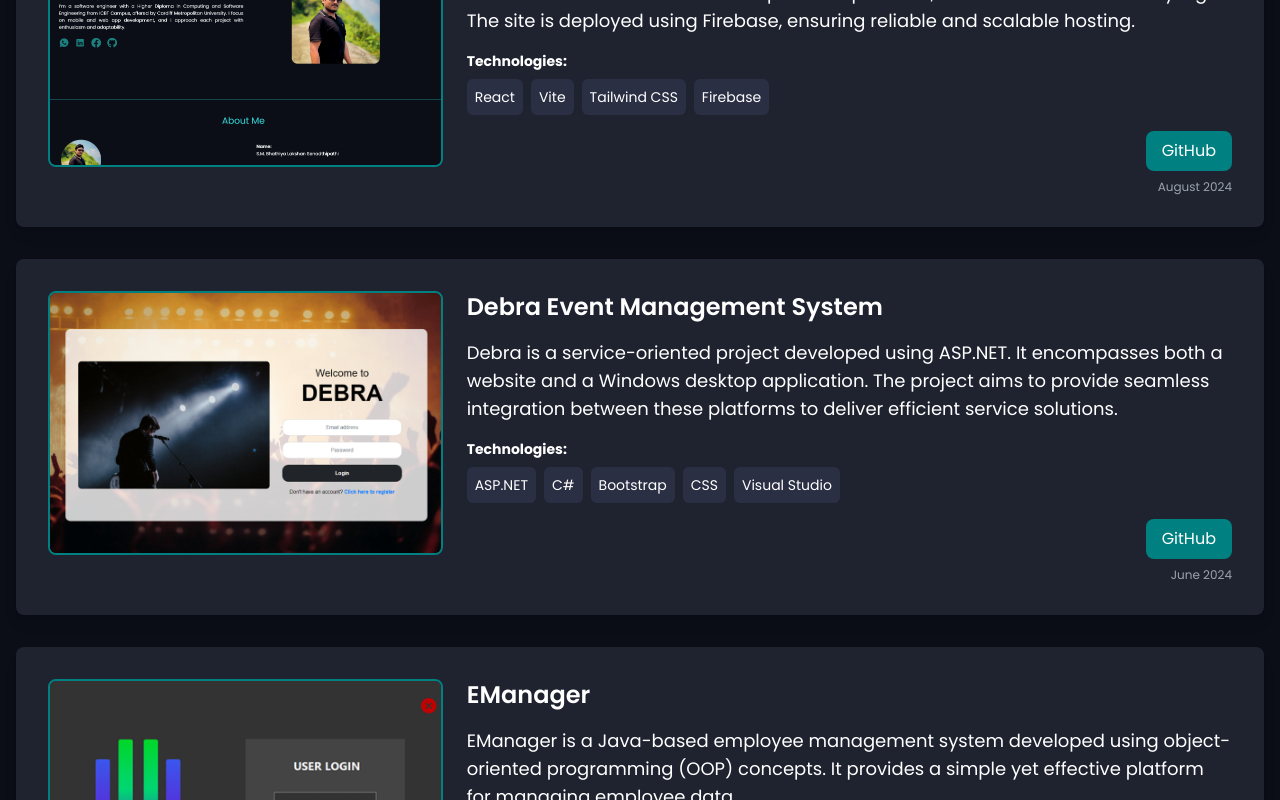
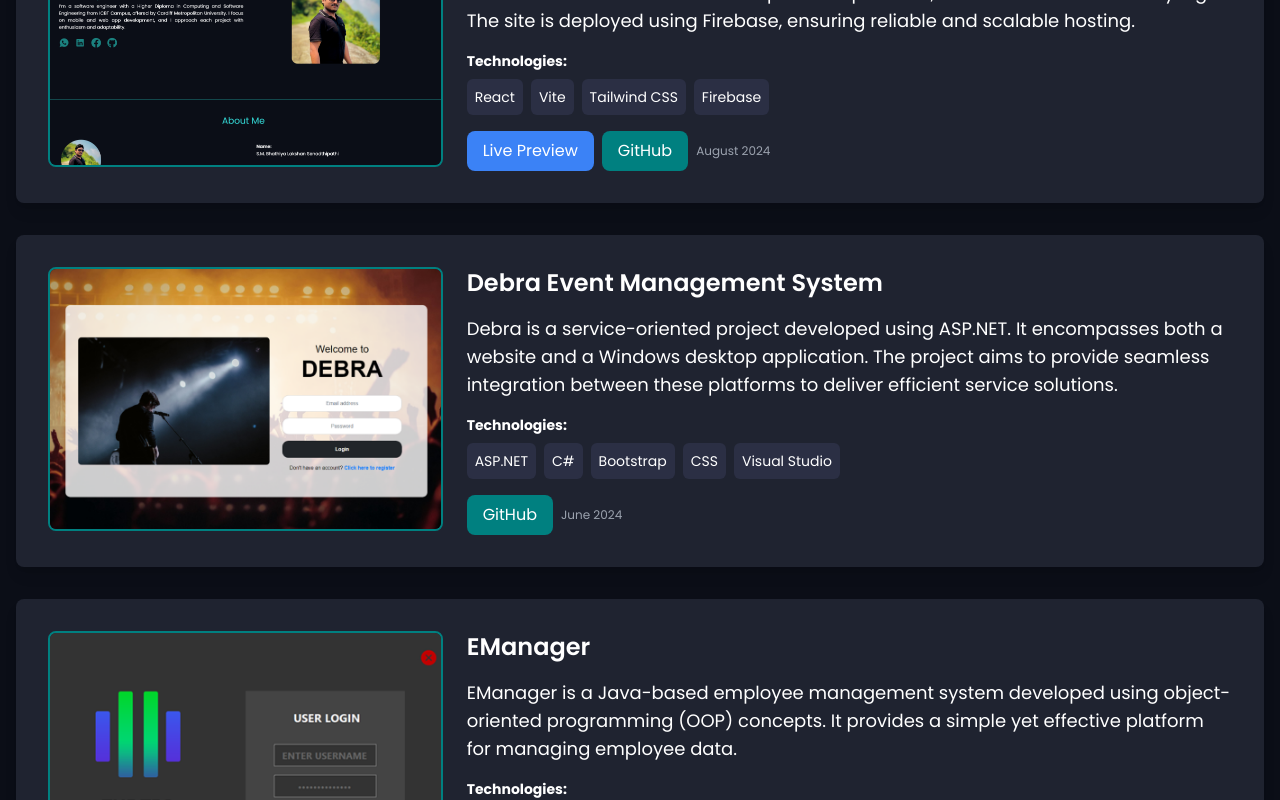
Before and after one commit to smbhathiya/portfolio-v1, a React (Vite) app: page / in a window 1280 px wide. Shown: the part 2480-3280 px from the top of the page. Built offline with nearby package versions, Linux system fonts and the light colour scheme.

Commit message:
live preview button added

```diff
--- a/src/components/Projects.jsx
+++ b/src/components/Projects.jsx
@@ -11,6 +11,7 @@ const projects = [
       "My portfolio website showcases various projects and skills. Built with React and Vite for a modern and efficient development experience, it uses Tailwind CSS for styling. The site is deployed using Firebase, ensuring reliable and scalable hosting.",
     technologies: ["React", "Vite", "Tailwind CSS", "Firebase"],
     github: "https://github.com/smbhathiya/PortfolioWebsite.git",
+    livePreview: "https://my-web-32130.web.app",
     date: "August 2024",
     image: assets.portfolio_img,
   },
@@ -73,7 +74,7 @@ const Projects = () => {
   });
 
   return (
-    <section id="projects" className="bg-brandDark text-white ">
+    <section id="projects" className="bg-brandDark text-white">
       <div className="container mx-auto px-4 py-12">
         <h2 className="text-4xl text-mainLight text-center mb-8">Projects</h2>
 
@@ -120,16 +121,32 @@ const Projects = () => {
                     ))}
                   </div>
                 </div>
-                <div className="flex flex-col items-end">
+                <div className="flex space-x-2 items-center">
+                  {/* Conditionally render Live Preview button */}
+                  {project.livePreview && (
+                    <a
+                      href={project.livePreview}
+                      target="_blank"
+                      rel="noopener noreferrer"
+                      className="bg-blue-500 text-white px-4 py-2 rounded-lg cursor-pointer hover:bg-blue-600"
+                      title="View live preview"
+                    >
+                      Live Preview
+                    </a>
+                  )}
+
+                  {/* GitHub button */}
                   <a
                     href={project.github}
                     target="_blank"
                     rel="noopener noreferrer"
-                    className="bg-main text-white px-4 py-2 rounded-lg hover:bg-mainDark mb-2"
-                    title="View project on Github"
+                    className="bg-main text-white px-4 py-2 rounded-lg hover:bg-mainDark"
+                    title="View project on GitHub"
                   >
                     GitHub
                   </a>
+
+                  {/* Date display */}
                   <div className="text-xs text-gray-400">{project.date}</div>
                 </div>
               </div>
```
